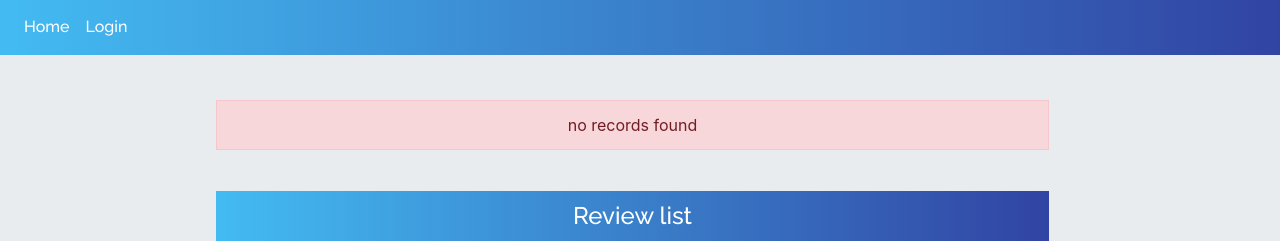
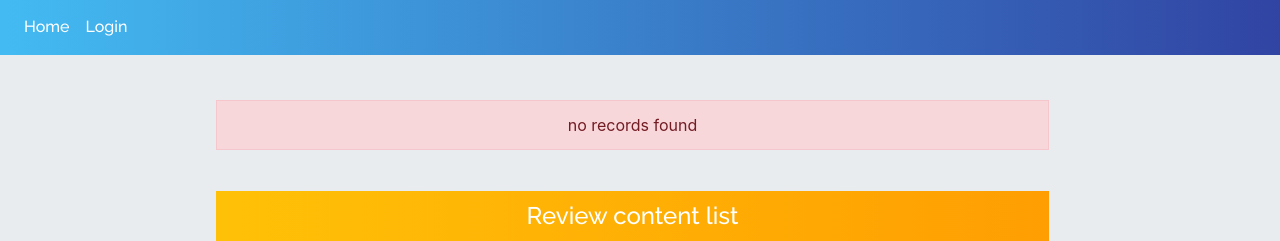
Before and after one commit to deveBrice/community-platform-JOB, a Symfony app: template templates/review/index.html.twig in a window 1280 px wide. Shown: the part 451-692 px from the top of the page. Run offline with Twig, Linux system fonts and the light colour scheme; the template is opened without the code that fills it, so the values that code supplies are empty; some libraries are stand-ins or nearby versions.

Commit message:
added front for review content list

```diff
--- a/public/css/content_index.css
+++ b/public/css/content_index.css
@@ -33,14 +33,30 @@
   margin-top: 25px;
 }
 
-.linear-gradient-published h4 {
+.linear-gradient-review h4 {
 color: white;
 margin: 0px;
 font-family: 'Raleway', sans-serif;
 }
 
+.linear-gradient-review {
+  display: flex;
+  justify-content: center;
+  align-items: center;
+  background: linear-gradient(to right, #FFC107, #FF9E02);
+  width: 100%;
+  height: 50px;
+  margin-top: 25px;
+}
+
+.linear-gradient-published h4 {
+ color: white;
+ margin: 0px;
+ font-family: 'Raleway', sans-serif;
+}
+
 .container-content {
-    margin: 60px 0px 0px 0px;
+  margin: 60px 0px 0px 0px;
 }
 
 .new_content a {
@@ -70,6 +86,7 @@ font-family: 'Raleway', sans-serif;
 .table-fixed  {
   overflow-y: auto;
   height: 463px;
+  margin-bottom: 15px;
 }
 
 .table-fixed  table {
--- a/src/Controller/PublisherController.php
+++ b/src/Controller/PublisherController.php
@@ -20,7 +20,6 @@ class PublisherController extends AbstractController
      */
     public function index(ContentRepository $contentRepository): Response
     {
-
         return $this->render('publisher/index.html.twig', [
             'publishers' => $contentRepository->findBy(array('state'=> 'APPROVED')),
         ]);
--- a/templates/content/index.html.twig
+++ b/templates/content/index.html.twig
@@ -12,10 +12,10 @@
       <div class="row">
         <div class="col-lg-8 offset-lg-2">
           <div class="body-container">
-            {% if contents is not defined %}
+            {% if contents is empty %}
                 <div class="error-no-records">
                   <div class="alert alert-danger error-message" role="alert">
-                    <p>no records found</p>
+                    <p>No content found</p>
                   </div>
                 </div>
             {% endif %}
--- a/templates/publisher/index.html.twig
+++ b/templates/publisher/index.html.twig
@@ -12,10 +12,10 @@
             <div class="row">
                 <div class="col-lg-8 offset-lg-2">
                     <div class="body-container">
-                        {% if publishers is not defined %}
+                        {% if publishers is empty %}
                             <div class="error-no-records">
                                 <div class="alert alert-danger error-message" role="alert">
-                                    <p>no records found</p>
+                                    <p>No published content found</p>
                                 </div>
                             </div>
                         {% endif %}
--- a/templates/review/index.html.twig
+++ b/templates/review/index.html.twig
@@ -12,15 +12,15 @@
             <div class="row">
                 <div class="col-lg-8 offset-lg-2">
                     <div class="body-container">
-                        {% if reviews is not defined %}
+                        {% if reviews is empty %}
                             <div class="error-no-records">
                                 <div class="alert alert-danger error-message" role="alert">
                                     <p>no records found</p>
                                 </div>
                             </div>
                         {% endif %}
-                        <div class="linear-gradient">
-                            <h4>Review list</h4>
+                        <div class="linear-gradient-review">
+                            <h4>Review content list</h4>
                         </div>
                         <div class="table-fixed">
                             <table class="table table-striped">
```
